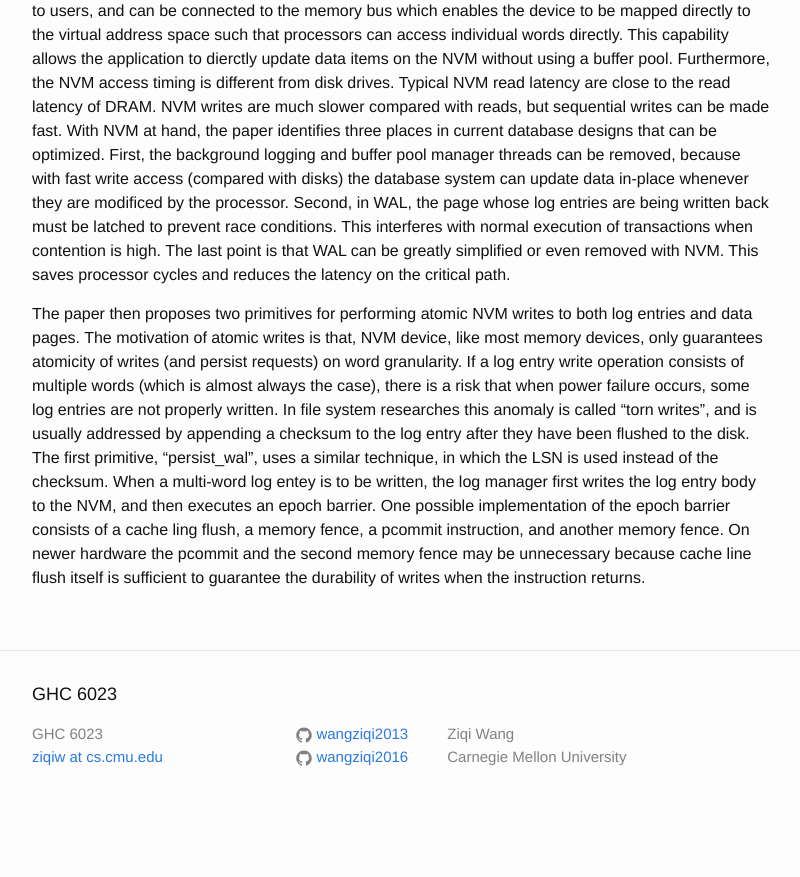
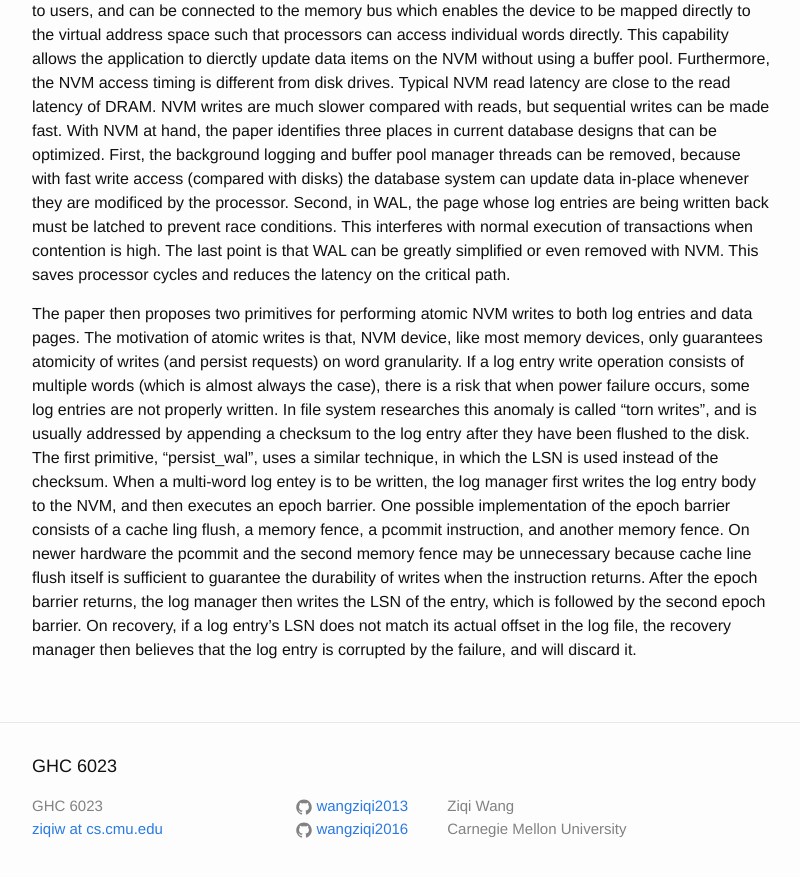
Before and after one commit to wangziqi2013/wangziqi2013.github.io, a Jekyll site: the page built from _posts/2019-02-03-Storage-Mgmt-In-The-NVM-Era.markdown, in a window 1280 px wide and 900 px high, scrolled down 961 px. Shown: the top 877 px of the window, without its empty margins (238-1038 px from the left). Built offline with Jekyll 4.4.1, drawn with Linux system fonts in a browser that asks for light colours; before the commit the page ends 1789 px from its top, so only the background shows below that.

Commit message:
Finish persist wal

```diff
--- a/_posts/2019-02-03-Storage-Mgmt-In-The-NVM-Era.markdown
+++ b/_posts/2019-02-03-Storage-Mgmt-In-The-NVM-Era.markdown
@@ -52,4 +52,7 @@ the disk. The first primitive, "persist_wal", uses a similar technique, in which
 When a multi-word log entey is to be written, the log manager first writes the log entry body to the NVM, and then executes
 an epoch barrier. One possible implementation of the epoch barrier consists of a cache ling flush, a memory fence, a pcommit
 instruction, and another memory fence. On newer hardware the pcommit and the second memory fence may be unnecessary because
-cache line flush itself is sufficient to guarantee the durability of writes when the instruction returns.
+cache line flush itself is sufficient to guarantee the durability of writes when the instruction returns. After the epoch
+barrier returns, the log manager then writes the LSN of the entry, which is followed by the second epoch barrier. On recovery,
+if a log entry's LSN does not match its actual offset in the log file, the recovery manager then believes that the log
+entry is corrupted by the failure, and will discard it.
```
